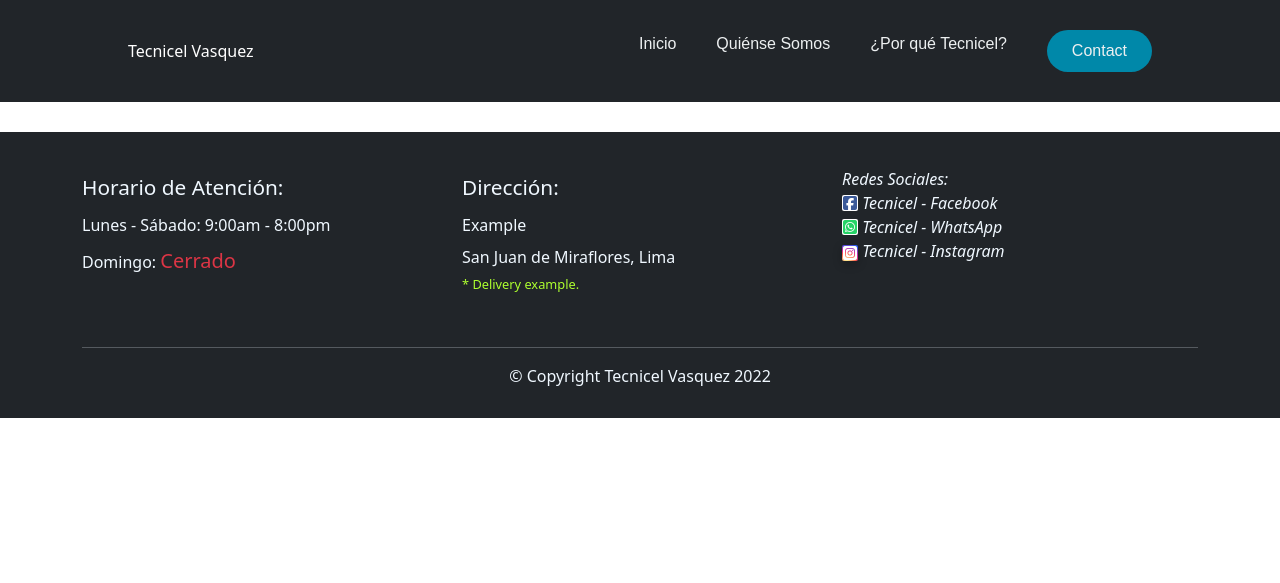
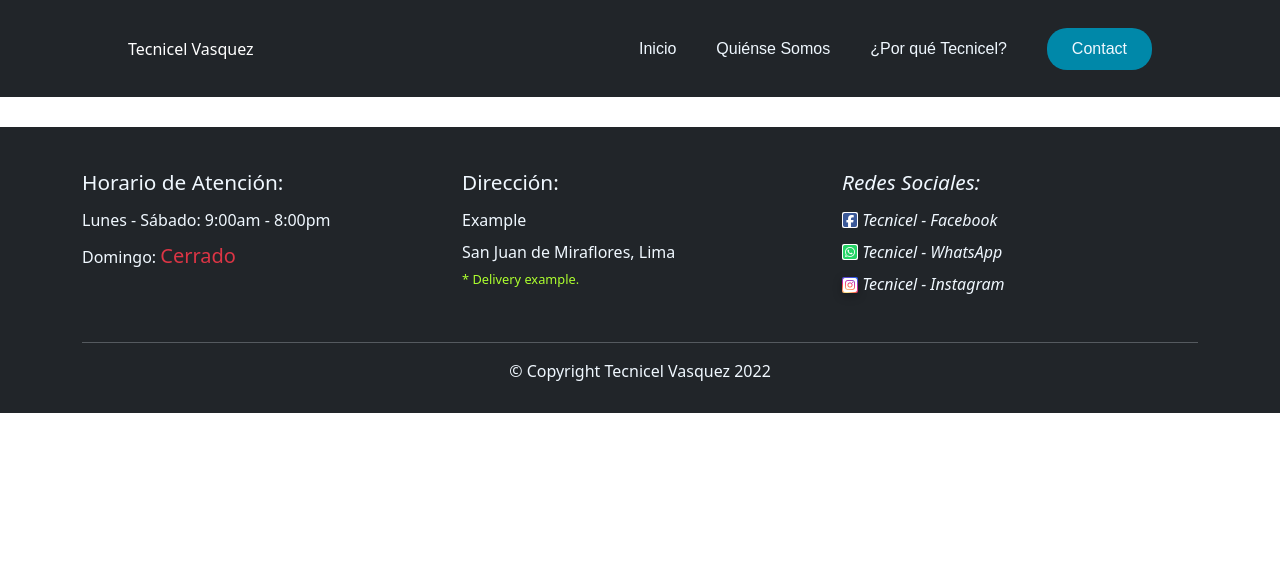
Before and after one commit to FrancoEVP10/TecnicelVasquez-Landing-Page, a plain HTML site: page index.html in a window 1280 px wide. Drawn offline with nearby package versions, Linux system fonts and the light colour scheme.

Commit message:
fix: space between texts

```diff
--- a/css/style.css
+++ b/css/style.css
@@ -4,7 +4,7 @@ header {
     display: flex;
     justify-content: flex-end;
     align-items: center;
-    padding: 30px 10%;
+    padding: 20px 10%;
 }
 
 .logo {
@@ -21,7 +21,7 @@ header {
 .overlay__content a {
     font-family: "Montserrat", sans-serif;
     font-weight: 500;
-    color: #edf0f1;
+    color: aliceblue;
     text-decoration: none;
 }
 
@@ -33,6 +33,10 @@ header {
     transition: all 0.3s ease 0s;
 }
 
+.m-t-1{
+    margin-top: 1rem;
+}
+
 .nav__links li a:hover {
     color: #0088a9;
 }
@@ -42,7 +46,7 @@ header {
     padding: 9px 25px;
     background-color: rgba(0, 136, 169, 1);
     border: none;
-    border-radius: 50px;
+    border-radius: 20px;
     cursor: pointer;
     transition: all 0.3s ease 0s;
 }
@@ -144,12 +148,14 @@ header {
 }
 
 #hours,
-#address {
+#address,
+#social {
     line-height: 2;
 }
 
 #hours>span,
-#address>span {
+#address>span,
+#social>span {
     font-size: 1.3em;
 }
 
--- a/index.html
+++ b/index.html
@@ -24,9 +24,9 @@
     <a class="logo text-white text-decoration-none" href="/">Tecnicel Vasquez</a>
     <nav>
       <ul class="nav__links">
-            <li><a href="#">Inicio</a></li>
-            <li><a href="#">Quiénse Somos</a></li>
-            <li><a href="#">¿Por qué Tecnicel?</a></li>
+        <li class="m-t-1"><a href="#">Inicio</a></li>
+        <li class="m-t-1"><a href="#">Quiénse Somos</a></li>
+        <li class="m-t-1"><a href="#">¿Por qué Tecnicel?</a></li>
       </ul>
     </nav>
     <a class="cta" href="#">Contact</a>
@@ -63,9 +63,12 @@
 
         <section id="social" class="col-sm-4">
           <span>Redes Sociales:</span><br>
-          <i class="fa-brands fa-square-facebook facebook"></i><a class="underline" href="https://www.facebook.com"> Tecnicel - Facebook</a><br>
-          <i class="fa-brands fa-square-whatsapp whatsapp"></i><a class="underline" href="https://www.whatsapp.com"> Tecnicel - WhatsApp</a><br>
-          <i class="fa-brands fa-square-instagram instagram"></i><a class="underline" href="https://www.instagram.com"> Tecnicel - Instagram</a>
+          <i class="fa-brands fa-square-facebook facebook"></i><a class="underline" href="https://www.facebook.com">
+            Tecnicel - Facebook</a><br>
+          <i class="fa-brands fa-square-whatsapp whatsapp"></i><a class="underline" href="https://www.whatsapp.com">
+            Tecnicel - WhatsApp</a><br>
+          <i class="fa-brands fa-square-instagram instagram"></i><a class="underline" href="https://www.instagram.com">
+            Tecnicel - Instagram</a>
 
         </section>
       </div>
```
Lines whose indentation alone changed are shown as unchanged.
